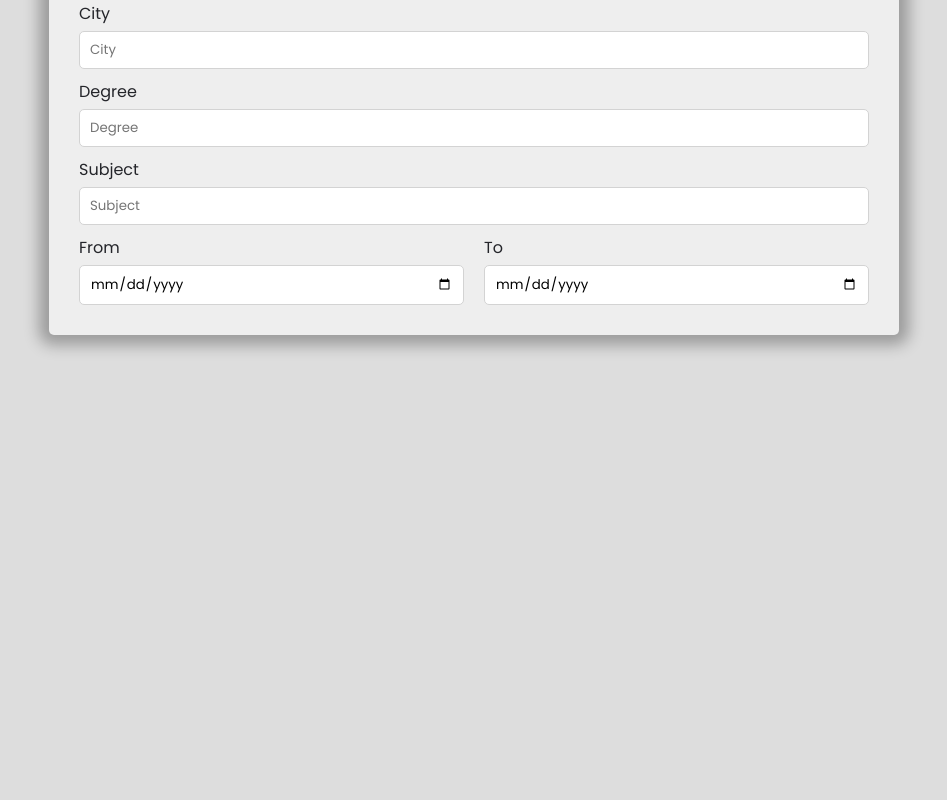
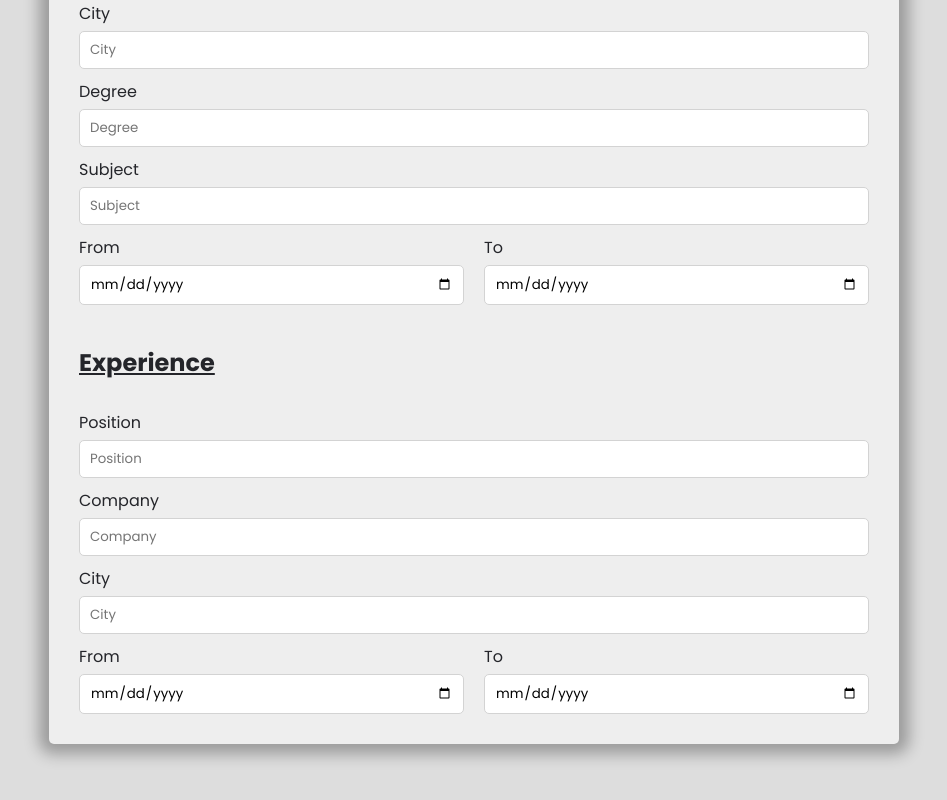
Before and after one commit to mirza-adnan/cv-builder, a React (Create React App) app: page / in a window 1280 px wide. Shown: the part 998-1798 px from the top of the page, without its empty margins (166-1113 px from the left). Before the commit the page ends 1397 px from the top, so only its background shows below. Built offline with nearby package versions, Linux system fonts and the light colour scheme.

Commit message:
designed the experience section

```diff
--- a/src/components/Form/Experience.js
+++ b/src/components/Form/Experience.js
@@ -3,72 +3,61 @@ import React from 'react';
 function Experience() {
 	return (
 		<section className='experience'>
-			<h2>Education</h2>
+			<h2>Experience</h2>
 			<div className='field'>
-				<label htmlFor='institute'>Institution Name</label>
+				<label htmlFor='position'>Position</label>
 				<input
 					type='text'
-					name='institute'
+					name='position'
 					class='text-input'
-					placeholder='Institution Name'
+					placeholder='Position'
 					autoComplete='off'
-					id='institute'
+					id='position'
 				/>
 			</div>
 			<div className='field'>
-				<label htmlFor='city'>City</label>
+				<label htmlFor='company'>Company</label>
 				<input
 					type='text'
-					name='city'
+					name='company'
+					class='text-input'
+					placeholder='Company'
+					autoComplete='off'
+					id='company'
+				/>
+			</div>
+			<div className='field'>
+				<label htmlFor='exp-city'>City</label>
+				<input
+					type='email'
+					name='exp-city'
 					class='text-input'
 					placeholder='City'
 					autoComplete='off'
-					id='city'
-				/>
-			</div>
-			<div className='field'>
-				<label htmlFor='degree'>Degree</label>
-				<input
-					type='email'
-					name='degree'
-					class='text-input'
-					placeholder='Degree'
-					autoComplete='off'
-					id='degree'
-				/>
-			</div>
-			<div className='field'>
-				<label htmlFor='subject'>Subject</label>
-				<input
-					type='text'
-					name='subject'
-					class='text-input'
-					placeholder='Subject'
-					autoComplete='off'
-					id='subject'
+					id='exp-city'
 				/>
 			</div>
 			<div className='double-field'>
 				<div className='field'>
-					<label htmlFor='edu-from'>From</label>
+					<label htmlFor='exp-from'>From</label>
 					<input
 						type='date'
-						name='eduFrom'
+						name='expFrom'
 						class='text-input'
 						placeholder='From'
 						autoComplete='off'
-						id='edu-from'
+						id='exp-from'
 					/>
 				</div>
 				<div className='field'>
-					<label htmlFor='edu-to'>To</label>
+					<label htmlFor='exp-to'>To</label>
 					<input
 						type='date'
-						name='eduTo'
+						name='expTo'
 						class='text-input'
 						placeholder='To'
 						autoComplete='off'
-						id='edu-to'
+						id='exp-to'
 					/>
 				</div>
 			</div>
--- a/src/components/Form/Form.js
+++ b/src/components/Form/Form.js
@@ -1,11 +1,13 @@
 import React from 'react';
 import Personal from './Personal';
+import Education from './Education';
 import Experience from './Experience';
 
 export default function Form(props) {
 	return (
 		<form className='cv-form'>
 			<Personal />
+			<Education />
 			<Experience />
 		</form>
 	);
```
